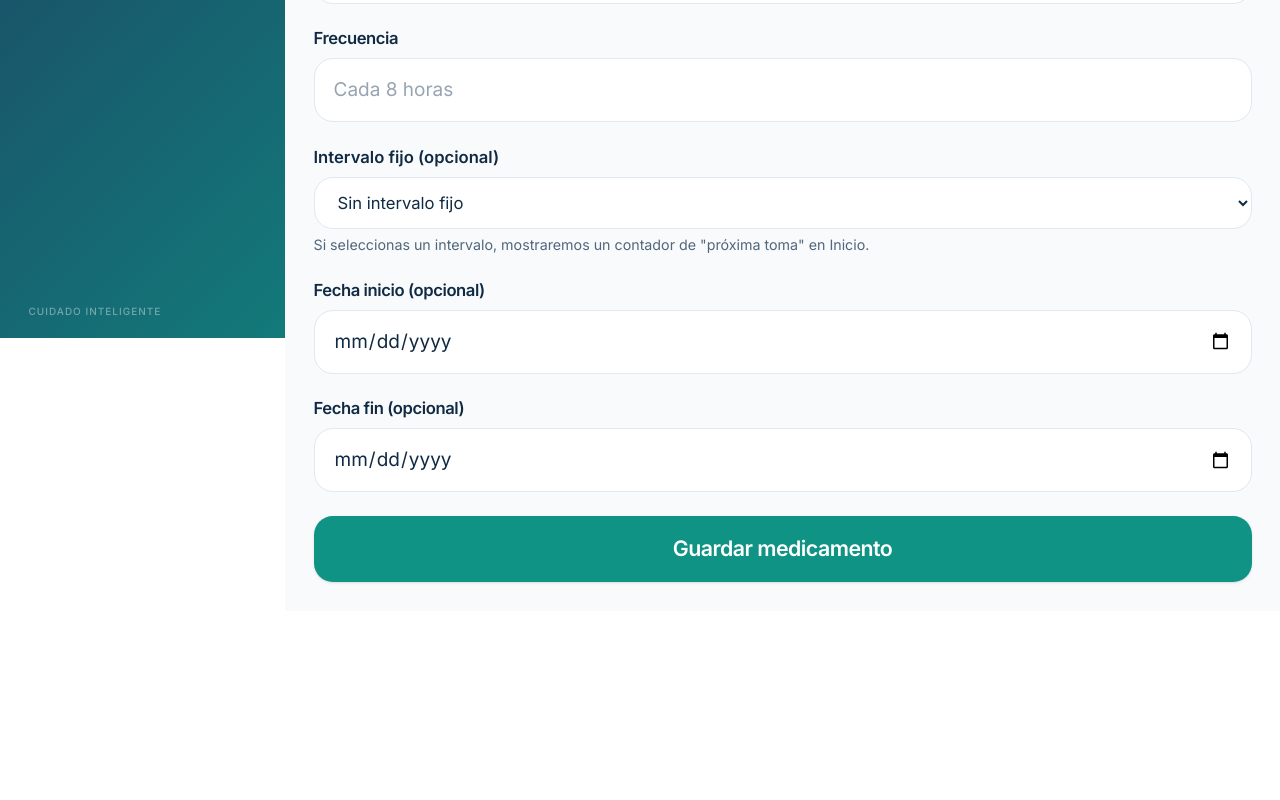
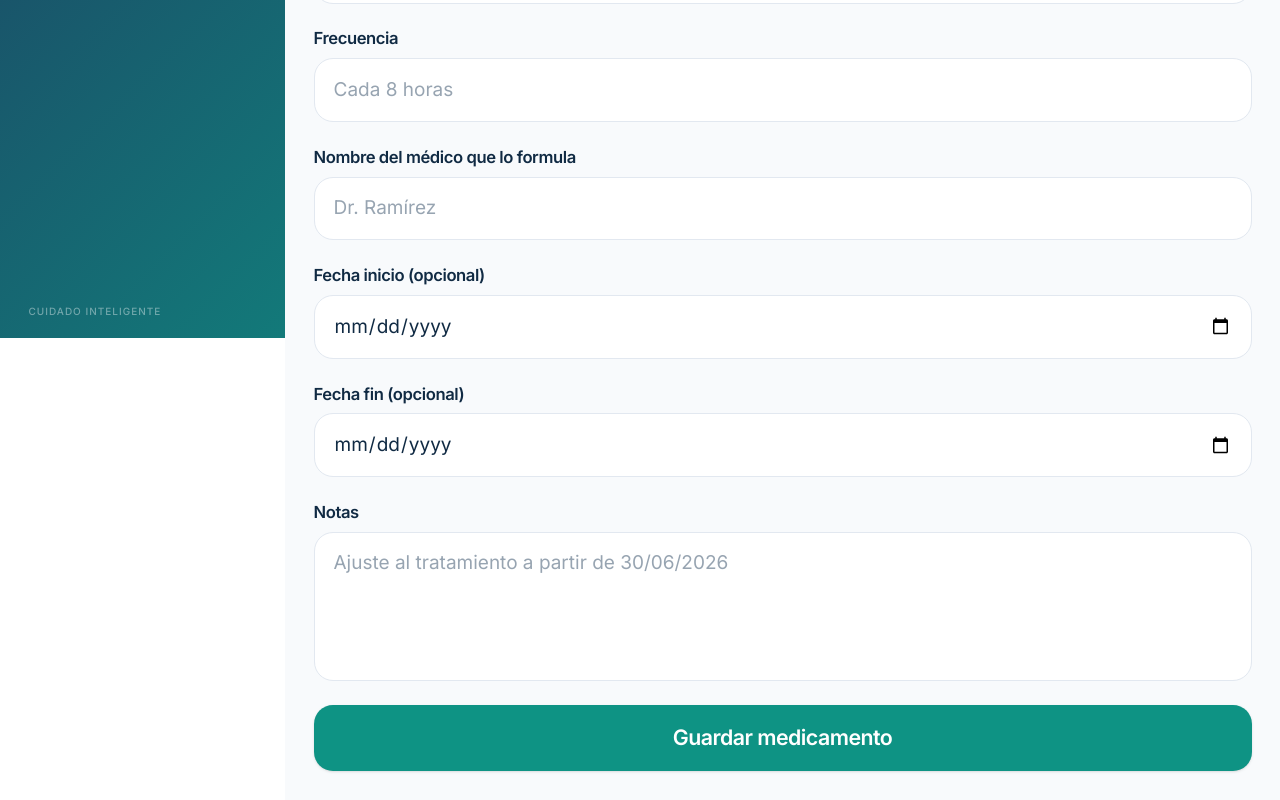
Before and after one commit to AndrezGo/neuroviva-ui, a Next.js app: page /caregiver/medicinas/nuevo in a window 1280 px wide. Shown: the part 462-1262 px from the top of the page. Before the commit the page ends 1073 px from the top, so only its background shows below. Built offline with nearby package versions, Linux system fonts and the light colour scheme; no server answers.

Commit message:
fix medication issue

```diff
--- a/src/app/(home)/caregiver/medicinas/nuevo/page.tsx
+++ b/src/app/(home)/caregiver/medicinas/nuevo/page.tsx
@@ -18,10 +18,7 @@ export default function CaregiverMedicinasNuevoPage() {
 
   const handleSubmit = useCallback(
     async (values: MedicationFormValues): Promise<boolean> => {
-      const success = await createMedication({
-        ...values,
-        intervalHours: values.intervalHours ? Number(values.intervalHours) : undefined,
-      });
+      const success = await createMedication(values);
       if (success) {
         router.push(routes.caregiverMeds());
       }
--- a/src/application/caregiver/caregiverSchemas.ts
+++ b/src/application/caregiver/caregiverSchemas.ts
@@ -15,8 +15,8 @@ export const medicationSchema = z.object({
     .max(80, 'La frecuencia no puede superar 80 caracteres'),
   startDate: z.string().optional(),
   endDate: z.string().optional(),
-  /** Empty string means "sin intervalo fijo" — coerced to undefined before submit. */
-  intervalHours: z.string().optional(),
+  prescribingDoctorName: z.string().max(200, 'El nombre del médico no puede superar 200 caracteres').optional(),
+  notes: z.string().max(1000, 'Las notas no pueden superar 1000 caracteres').optional(),
 });
 
 export type MedicationFormValues = z.infer<typeof medicationSchema>;
--- a/src/application/caregiver/useCaregiverMedications.ts
+++ b/src/application/caregiver/useCaregiverMedications.ts
@@ -114,7 +114,8 @@ export function useCaregiverMedications(): UseCaregiverMedicationsReturn {
           frequency: input.frequency,
           startDate: input.startDate || undefined,
           endDate: input.endDate || undefined,
-          intervalHours: input.intervalHours,
+          prescribingDoctorName: input.prescribingDoctorName || undefined,
+          notes: input.notes || undefined,
         };
 
         await createMedicationRepo(token, payload);
--- a/src/domain/caregiver/caregiver.types.ts
+++ b/src/domain/caregiver/caregiver.types.ts
@@ -71,8 +71,8 @@ export interface CreateMedicationInput {
   frequency: string;
   startDate?: string;
   endDate?: string;
-  /** Fixed dosing interval in hours — enables the "next dose" countdown. */
-  intervalHours?: number;
+  prescribingDoctorName?: string;
+  notes?: string;
 }
 
 export interface CreateMedicationResult {
--- a/src/presentation/caregiver/MedicationFormScreen.tsx
+++ b/src/presentation/caregiver/MedicationFormScreen.tsx
@@ -5,6 +5,7 @@ import { zodResolver } from '@hookform/resolvers/zod';
 import { BackButton } from '@/presentation/ui/BackButton';
 import { TextField } from '@/presentation/ui/TextField';
 import { Button } from '@/presentation/ui/Button';
+import { Textarea } from '@/presentation/ui/Textarea';
 import { medicationSchema, type MedicationFormValues } from '@/application/caregiver/caregiverSchemas';
 
 interface MedicationFormScreenProps {
@@ -34,7 +35,8 @@ export function MedicationFormScreen({
       frequency: '',
       startDate: '',
       endDate: '',
-      intervalHours: '',
+      prescribingDoctorName: '',
+      notes: '',
     },
   });
 
@@ -82,26 +84,13 @@ export function MedicationFormScreen({
           {...register('frequency')}
         />
 
-        <div className="flex flex-col gap-1.5">
-          <label htmlFor="intervalHours" className="text-sm font-semibold text-brand-dark">
-            Intervalo fijo (opcional)
-          </label>
-          <select
-            id="intervalHours"
-            className="w-full rounded-2xl border border-gray-200 bg-white px-4 py-3 text-sm text-brand-dark transition-colors focus:outline-none focus:border-brand-primary focus:ring-2 focus:ring-brand-primary/20"
-            {...register('intervalHours')}
-          >
-            <option value="">Sin intervalo fijo</option>
-            <option value="4">Cada 4 horas</option>
-            <option value="6">Cada 6 horas</option>
-            <option value="8">Cada 8 horas</option>
-            <option value="12">Cada 12 horas</option>
-            <option value="24">Cada 24 horas</option>
-          </select>
-          <p className="text-xs text-gray-text">
-            Si seleccionas un intervalo, mostraremos un contador de "próxima toma" en Inicio.
-          </p>
-        </div>
+        <TextField
+          label="Nombre del médico que lo formula"
+          placeholder="Dr. Ramírez"
+          autoComplete="off"
+          error={errors.prescribingDoctorName?.message}
+          {...register('prescribingDoctorName')}
+        />
 
         <TextField
           label="Fecha inicio (opcional)"
@@ -115,6 +104,14 @@ export function MedicationFormScreen({
           type="date"
           error={errors.endDate?.message}
           {...register('endDate')}
+        />
+
+        <Textarea
+          label="Notas"
+          placeholder="Ajuste al tratamiento a partir de 30/06/2026"
+          rows={4}
+          error={errors.notes?.message}
+          {...register('notes')}
         />
 
         {/* Form-level error */}
```
